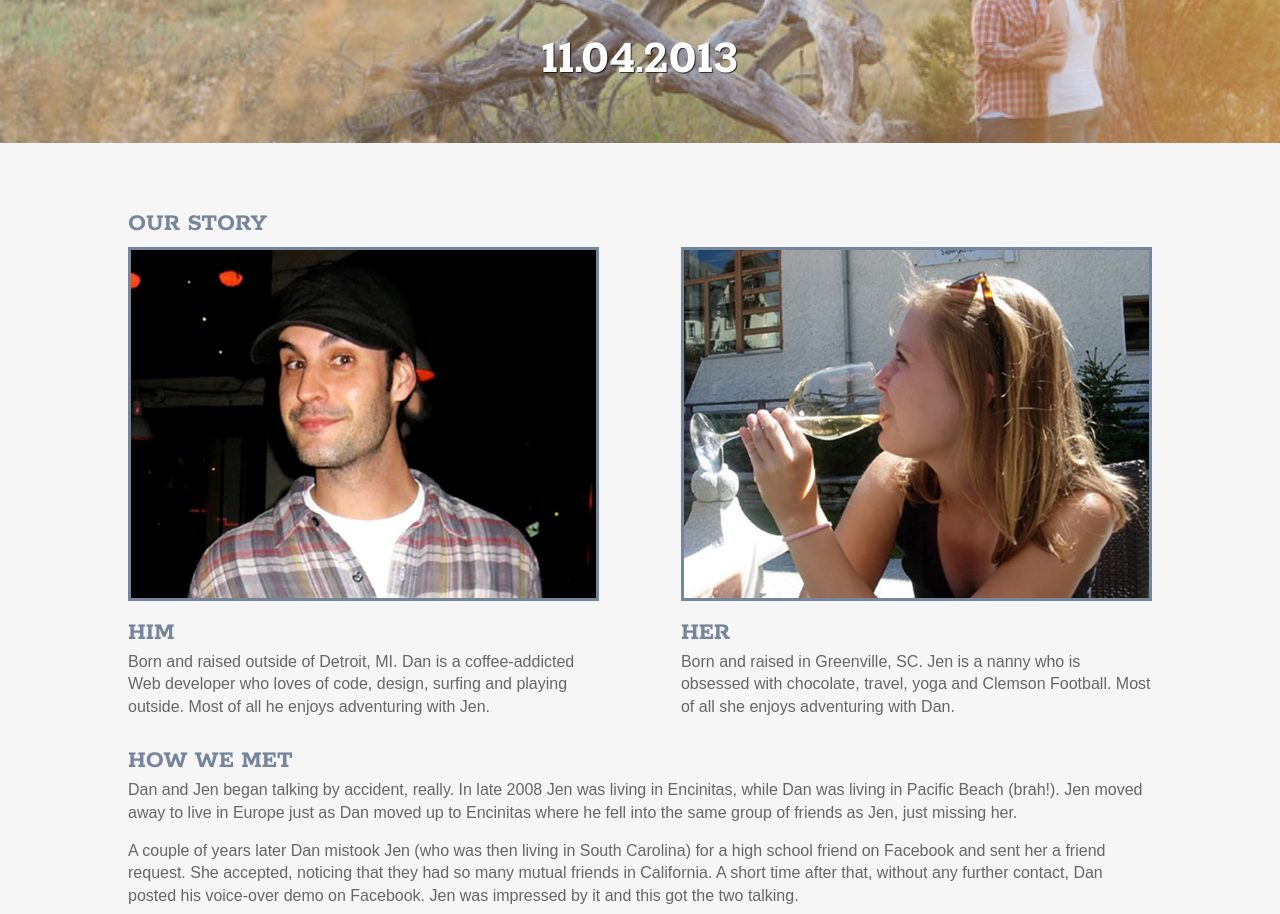
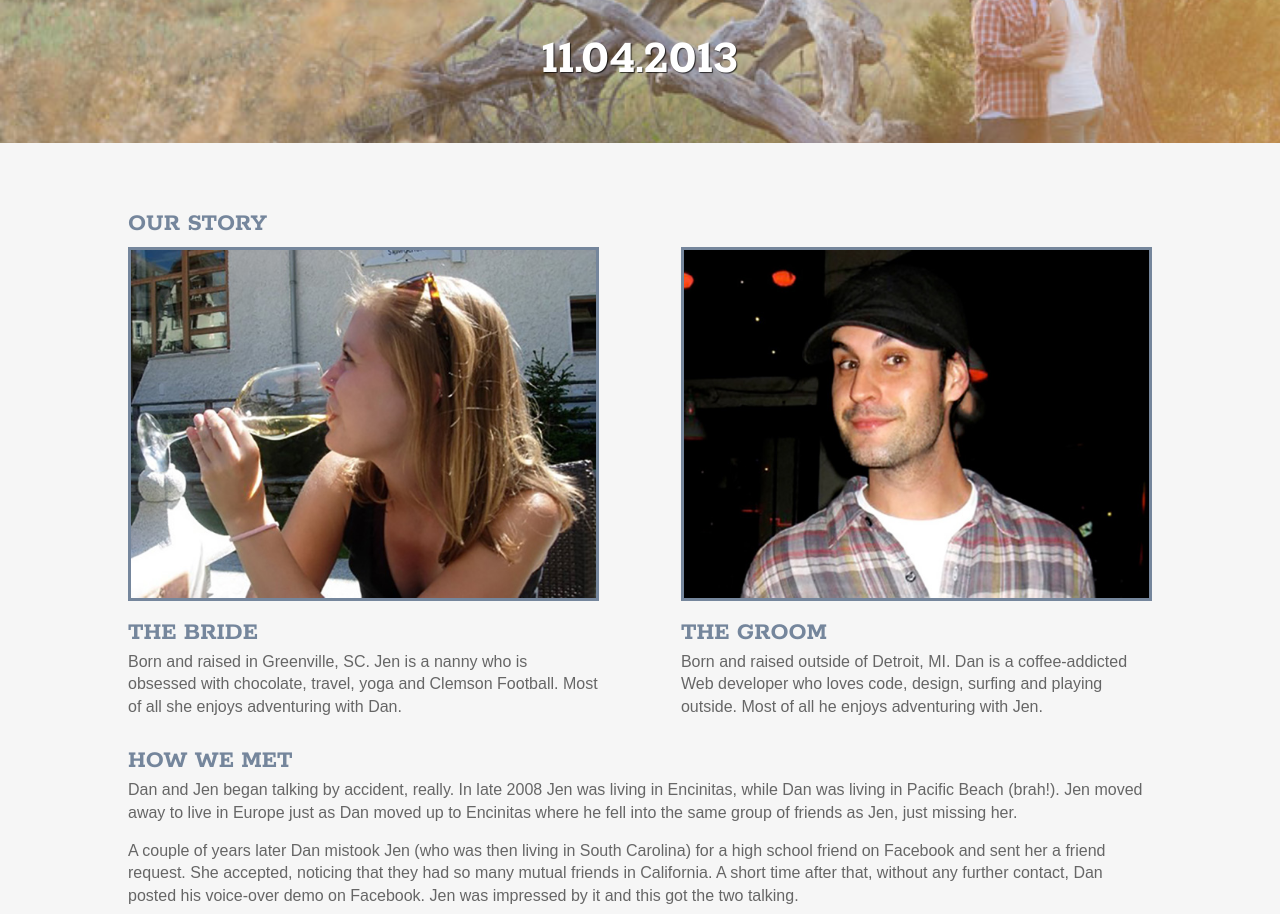
Before and after one commit to danielwrobert/jenanddan.us, a PHP site: a page that uses index.html in a window 1280 px wide. Shown: the part 407-1321 px from the top of the page. Run offline with PHP 8.4, Linux system fonts and the light colour scheme; some libraries are stand-ins or nearby versions; some web fonts are replaced.

Commit message:
updated logos. updated content.

```diff
--- a/index.html
+++ b/index.html
@@ -53,16 +53,14 @@
             <div class="content column2">
                 <div class="column">
 					<h3>OUR STORY</h3>
-					<!-- <img src="http://placekitten.com/g/500/300" alt="Dan Robert" /> -->
-					<img src="img/dan.jpg" alt="Dan Robert">
-					<h3>HIM</h3>
-					<p>Born and raised outside of Detroit, MI. Dan is a coffee-addicted Web developer who loves of code, design, surfing and playing outside. Most of all he enjoys adventuring with Jen.</p>
+					<img src="img/jen.jpg" alt="Jen Avery">
+					<h3>THE BRIDE</h3>
+					<p>Born and raised in Greenville, SC. Jen is a nanny who is obsessed with chocolate, travel, yoga and Clemson Football. Most of all she enjoys adventuring with Dan.</p>
 				</div>
                 <div class="column">
-					<!-- <img src="http://placekitten.com/g/500/300" alt="Jen Avery" /> -->
-					<img src="img/jen.jpg" alt="Jen Avery">
-					<h3>HER</h3>
-					<p>Born and raised in Greenville, SC. Jen is a nanny who is obsessed with chocolate, travel, yoga and Clemson Football. Most of all she enjoys adventuring with Dan.</p>
+					<img src="img/dan.jpg" alt="Dan Robert">
+					<h3>THE GROOM</h3>
+					<p>Born and raised outside of Detroit, MI. Dan is a coffee-addicted Web developer who loves code, design, surfing and playing outside. Most of all he enjoys adventuring with Jen.</p>
 				</div>
             </div>
             <div class="content">
--- a/sass/partials/_main.scss
+++ b/sass/partials/_main.scss
@@ -306,7 +306,7 @@ h4, h5, h6 {
     img {
         @include rem-calc(margin-bottom, 2);
 
-		&[alt="Jen Avery"] {
+		&[alt="Dan Robert"] {
 			@include rem-calc(margin-top, 2);
 
 			@include breakpoint(medium) {
```
Also changed, not shown: img/anthropologie.png, img/bed_bath_beyond.png, img/target.png, img/target.svg, style.css.
